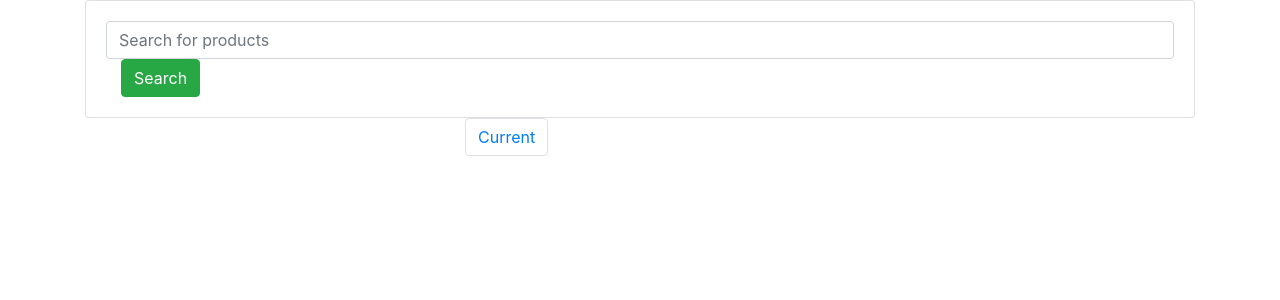
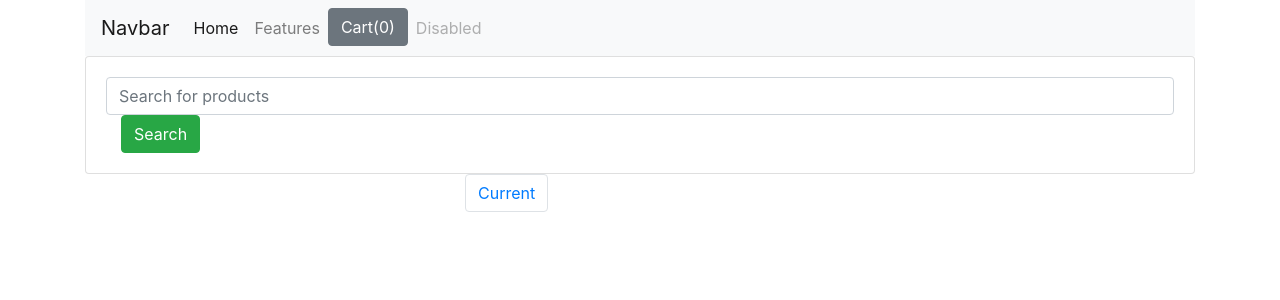
Before and after one commit to rohitranjanyadav/craftnepal-django, a Django app: page / in a window 1280 px wide. Shown: the top 300 px of the page. Run offline with Django 5.2, Linux system fonts and the light colour scheme; data that the repository does not hold is empty; some libraries are stand-ins or nearby versions.

Commit message:
Implement add to cart functionality

```diff
--- a/craftnepal/shop/templates/shop/index.html
+++ b/craftnepal/shop/templates/shop/index.html
@@ -6,12 +6,53 @@
     <meta name="viewport" content="width=device-width, initial-scale=1.0">
     <meta http-equiv="X-UA-Compatible" content="ie=edge">
     <link rel="stylesheet" href="https://cdn.jsdelivr.net/npm/bootstrap@4.6.2/dist/css/bootstrap.min.css" integrity="sha384-xOolHFLEh07PJGoPkLv1IbcEPTNtaed2xpHsD9ESMhqIYd0nLMwNLD69Npy4HI+N" crossorigin="anonymous">
-<script src="https://cdn.jsdelivr.net/npm/bootstrap@4.6.2/dist/js/bootstrap.bundle.min.js" integrity="sha384-Fy6S3B9q64WdZWQUiU+q4/2Lc9npb8tCaSX9FK7E8HnRr0Jz8D6OP9dO5Vg3Q9ct" crossorigin="anonymous"></script>
-    <link rel="stylesheet" href="{% static 'shop/style.css' %}">
+<script src="https://code.jquery.com/jquery-4.0.0.js" integrity="sha256-9fsHeVnKBvqh3FB2HYu7g2xseAZ5MlN6Kz/qnkASV8U=" crossorigin="anonymous"></script>
+
+<script src="https://cdn.jsdelivr.net/npm/jquery@3.5.1/dist/jquery.slim.min.js" integrity="sha384-DfXdz2htPH0lsSSs5nCTpuj/zy4C+OGpamoFVy38MVBnE+IbbVYUew+OrCXaRkfj" crossorigin="anonymous"></script>
+<script src="https://cdn.jsdelivr.net/npm/popper.js@1.16.1/dist/umd/popper.min.js" integrity="sha384-9/reFTGAW83EW2RDu2S0VKaIzap3H66lZH81PoYlFhbGU+6BZp6G7niu735Sk7lN" crossorigin="anonymous"></script>
+<script src="https://cdn.jsdelivr.net/npm/bootstrap@4.6.2/dist/js/bootstrap.min.js" integrity="sha384-+sLIOodYLS7CIrQpBjl+C7nPvqq+FbNUBDunl/OZv93DB7Ln/533i8e/mZXLi/P+" crossorigin="anonymous"></script>
+
+<script
+      src="https://cdn.jsdelivr.net/npm/bootstrap@4.6.2/dist/js/bootstrap.bundle.min.js"
+      integrity="sha384-Fy6S3B9q64WdZWQUiU+q4/2Lc9npb8tCaSX9FK7E8HnRr0Jz8D6OP9dO5Vg3Q9ct"
+      crossorigin="anonymous"
+    ></script>
+
+<link rel="stylesheet" href="{% static 'shop/style.css' %}">
     <title>Page Title</title>
 </head>
 <body>
     <div class="container">
+
+      <div class="row">
+        <div class="col-md-12">
+          <nav class="navbar navbar-expand-lg navbar-light bg-light">
+  <a class="navbar-brand" href="#">Navbar</a>
+  <button class="navbar-toggler" type="button" data-toggle="collapse" data-target="#navbarNav" aria-controls="navbarNav" aria-expanded="false" aria-label="Toggle navigation">
+    <span class="navbar-toggler-icon"></span>
+  </button>
+  <div class="collapse navbar-collapse" id="navbarNav">
+    <ul class="navbar-nav">
+      <li class="nav-item active">
+        <a class="nav-link" href="#">Home <span class="sr-only">(current)</span></a>
+      </li>
+      <li class="nav-item">
+        <a class="nav-link" href="#">Features</a>
+      </li>
+      <li class="nav-item">
+        <button data-html="true" id="cart" type="button" class="btn btn-secondary" data-container="body" data-toggle="popover" data-placement="bottom" data-content="Bottom popover">
+  Cart(0)
+</button>
+      </li>
+      <li class="nav-item">
+        <a class="nav-link disabled" href="#">Disabled</a>
+      </li>
+    </ul>
+  </div>
+</nav>
+        </div>
+      </div>
+
     <div class="row">
     <div class="col-md-12">
     <form class="card card-sm">
@@ -32,14 +73,14 @@
           <div class="card">
             <img src="{{product.image}}" class="card-img-top"/>
             <div class="card-body">
-            <div class="card-title">
+            <div id="nm{{product.id}}" class="card-title">
 {{product.title}}
             </div>
             <div class="card-text">
 Rs. {{product.price}}            </div>
 
               <a href="/{{product.id}}" class="btn btn-warning">View</a>
-              <a class="btn btn-warning">Add to cart</a>
+              <button id="{{product.id}}" class="btn atc btn-warning">Add to cart</button>
 
             </div>
           </div>
@@ -71,4 +112,54 @@ Rs. {{product.price}}            </div>
     </div>
 
 </body>
+
+<script type="text/javascript">
+  if(localStorage.getItem('cart')==null){
+    var cart = {};
+  }else{
+    cart = JSON.parse(localStorage.getItem('cart'));
+  }
+
+  $(document).on('click','.atc',function(){
+
+    var item_id = this.id.toString()
+
+    if(cart[item_id]!=undefined){
+      cart[item_id] = cart[item_id] + 1
+    }else{
+      cart[item_id] = 1
+    }
+
+    console.log(cart)
+    localStorage.setItem('cart',JSON.stringify(cart))
+
+    document.getElementById("cart").innerHTML = "Cart("+Object.keys(cart).length+")"
+
+
+  })
+
+
+
+
+DisplayCart(cart)
+function DisplayCart(cart){
+  var cartString=""
+  cartString+="<h5>This is your cart</h5>"
+
+  var cartIndex = 1;
+
+  for(var x in cart){
+    cartString+=cartIndex
+    cartString+= document.getElementById("nm"+x).innerHTML + "Qty: " + cart[x] + "</br>"
+
+    cartIndex+=1
+  }
+
+  document.getElementById("cart").setAttribute('data-content',cartString)
+
+  $('[data-toggle="popover"]').popover()
+}
+
+</script>
+
 </html>
```
